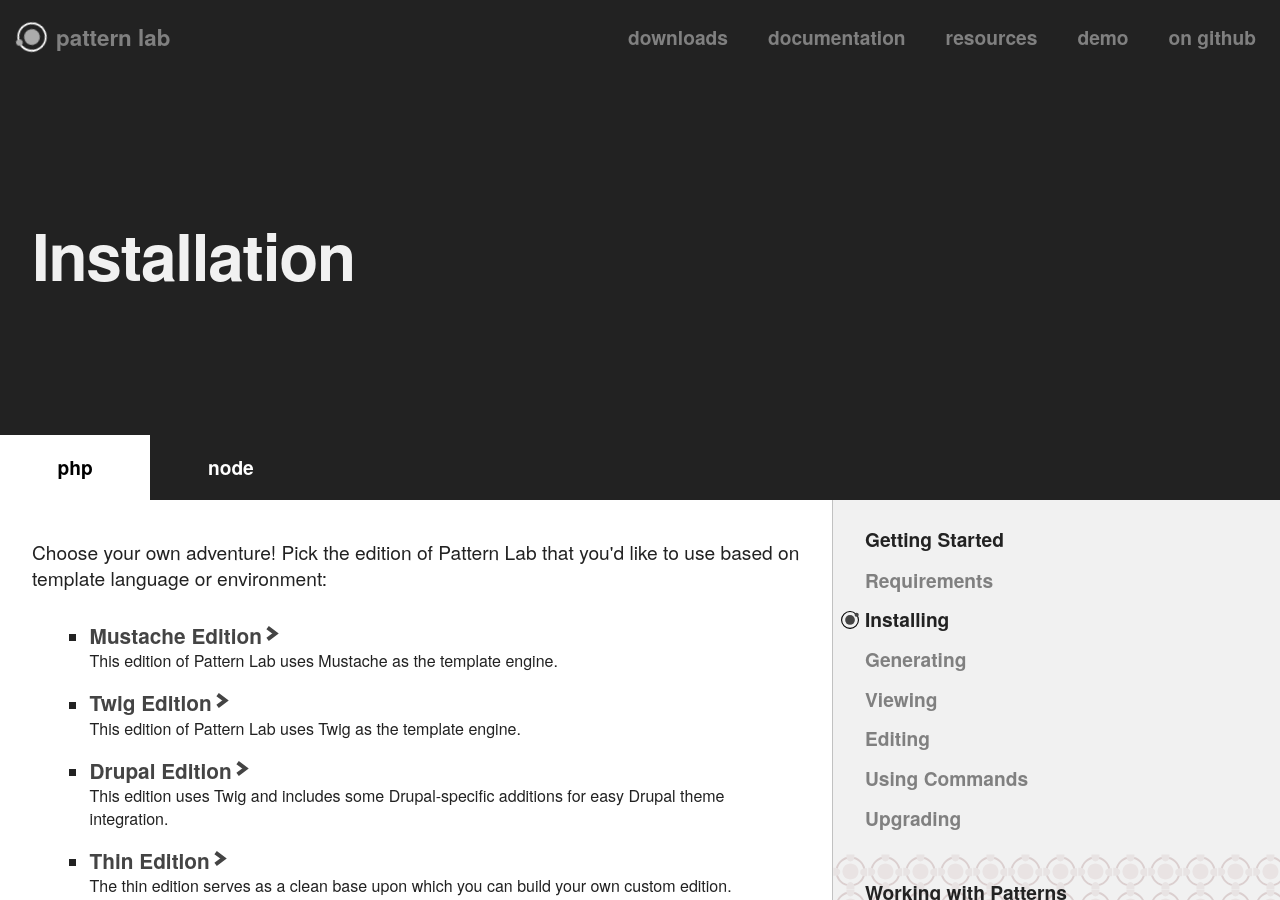
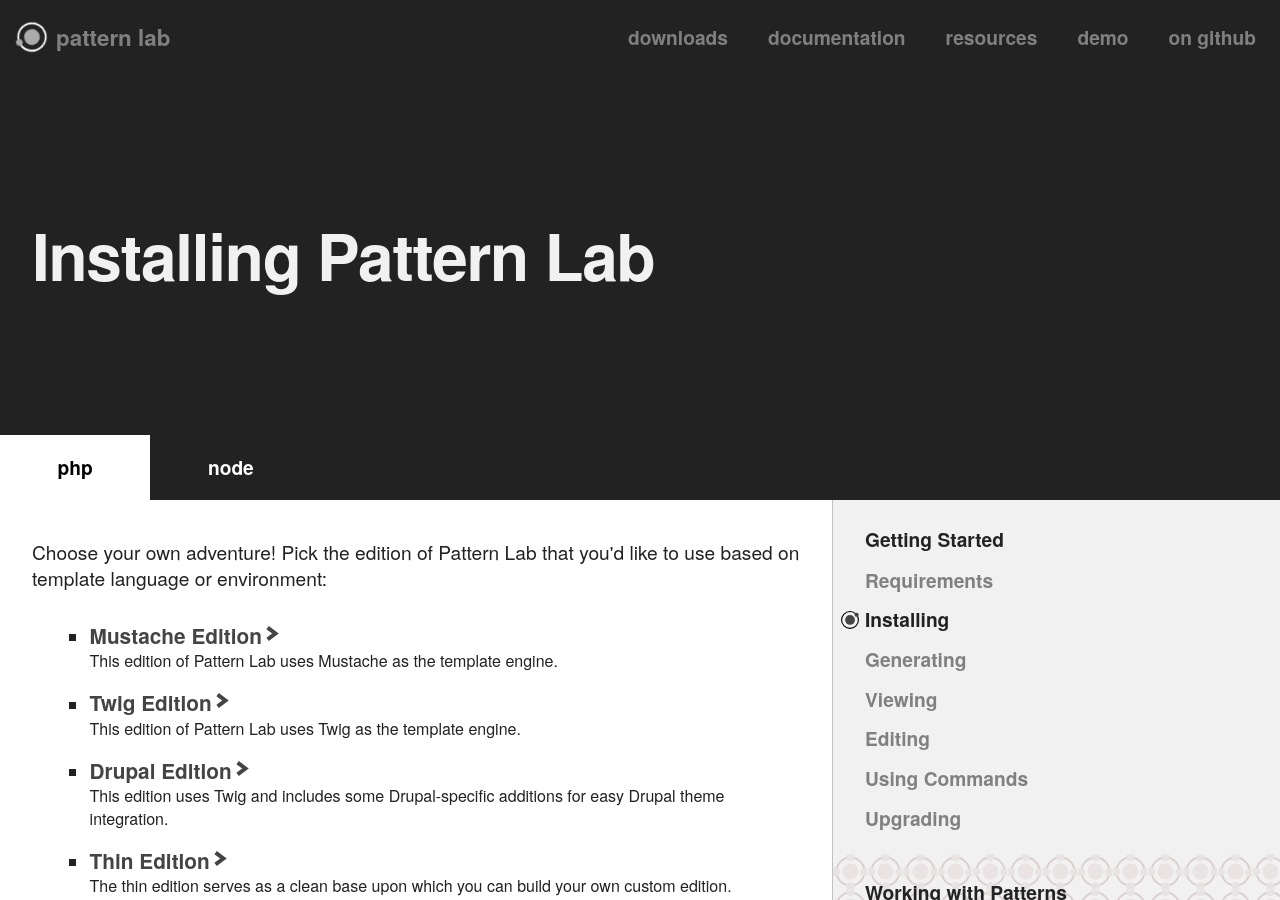
Before and after one commit to pattern-lab/website, a Jekyll site: the page built from docs/installation.md, in a window 1280 px wide and 900 px high. Built offline with Jekyll 4.4.1, drawn with Linux system fonts in a browser that asks for light colours; comment, search, counter and statistics services are not loaded.

Commit message:
updating the page title

```diff
--- a/docs/installation.md
+++ b/docs/installation.md
@@ -1,7 +1,7 @@
 ---
 layout: docs
-title: Installation | Pattern Lab
-heading: Installation
+title: Installing Pattern Lab | Pattern Lab
+heading: Installing Pattern Lab
 languages:
 - language: php
 - language: node
```
